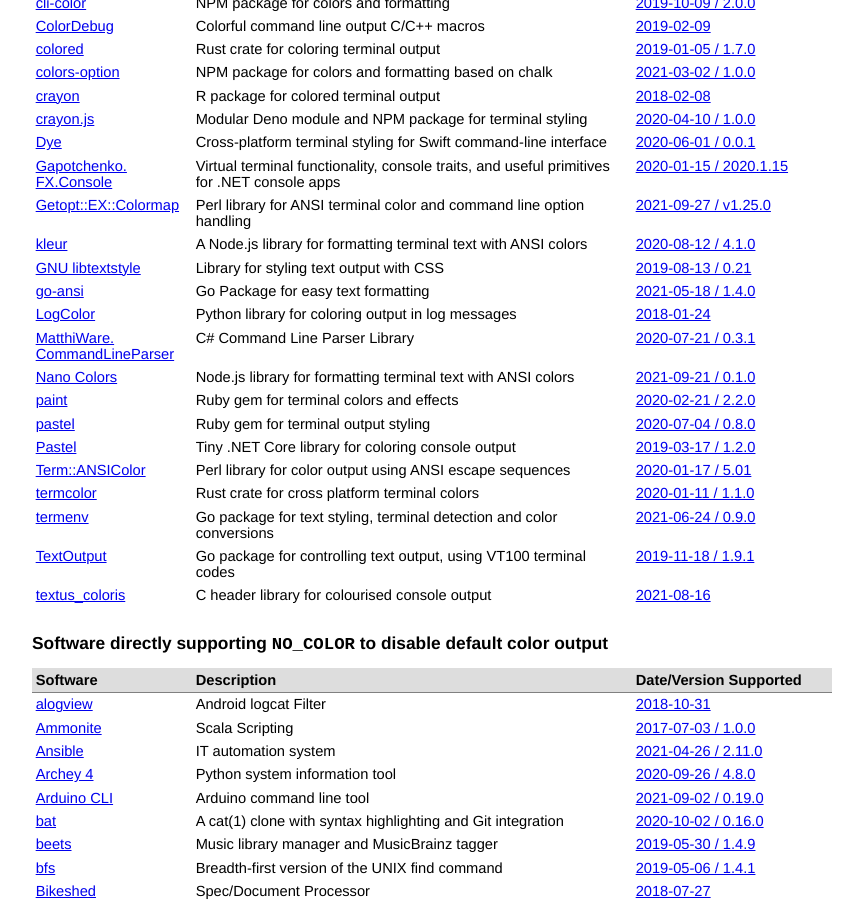
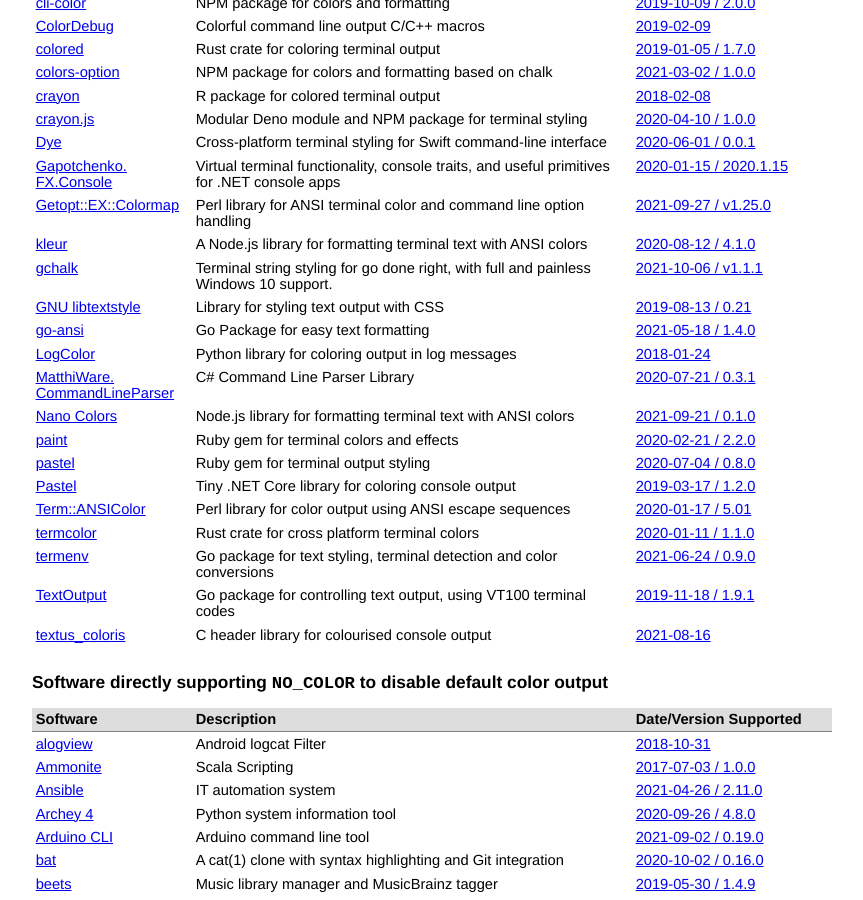
Before and after one commit to jcs/no_color, a Jekyll site: the page built from index.md, in a window 1280 px wide and 900 px high, scrolled down 817 px. Shown: the whole window, without its empty margins (208-1071 px from the left). Built offline with Jekyll 4.4.1, drawn with Linux system fonts in a browser that asks for light colours; our own code applies the rules of GitHub Pages for plain Markdown files.

Commit message:
Add gchalk to list of libraries. (#141)
Technically the fix for NO_COLOR was added in the upstream dependency,
https://github.com/jwalton/go-supportscolor, but this is more a "utility" library.

```diff
--- a/index.md
+++ b/index.md
@@ -75,6 +75,7 @@ color via `NO_COLOR`.
 | [Gapotchenko. FX.Console](https://github.com/gapotchenko/Gapotchenko.FX/tree/master/Source/Gapotchenko.FX.Console) | Virtual terminal functionality, console traits, and useful primitives for .NET console apps | [2020-01-15 / 2020.1.15](https://github.com/gapotchenko/Gapotchenko.FX/releases/tag/v2020.1.15) |
 | [Getopt::EX::Colormap](https://metacpan.org/release/Getopt-EX) | Perl library for ANSI terminal color and command line option handling | [2021-09-27 / v1.25.0](https://metacpan.org/changes/release/UTASHIRO/Getopt-EX-v1.25.0)
 | [kleur](https://github.com/lukeed/kleur) | A Node.js library for formatting terminal text with ANSI colors | [2020-08-12 / 4.1.0](https://github.com/lukeed/kleur/releases/tag/v4.1.0) |
+| [gchalk](https://github.com/jwalton/gchalk) | Terminal string styling for go done right, with full and painless Windows 10 support. | [2021-10-06 / v1.1.1](https://github.com/jwalton/gchalk/commit/f82cbdf7a0a48be8a91f9da03a253a7e47b5e40d) |
 | [GNU libtextstyle](https://www.gnu.org/software/gettext/libtextstyle/manual/libtextstyle.html) | Library for styling text output with CSS | [2019-08-13 / 0.21](https://github.com/autotools-mirror/gettext/commit/7040b13946b3dce5fbe2be8ecfda11e03eed7028)
 | [go-ansi](https://git.sr.ht/~poldi1405/go-ansi/) | Go Package for easy text formatting | [2021-05-18 / 1.4.0](https://git.sr.ht/~poldi1405/go-ansi/commit/5d3db1d715a4ab8b00dda60b9b87054a4146c1aa)
 | [LogColor](https://github.com/induane/logcolor) | Python library for coloring output in log messages | [2018-01-24](https://github.com/induane/logcolor/commit/0092b0af2a1506eee2b0ca028b1cf51f78fc91fa) |
```
